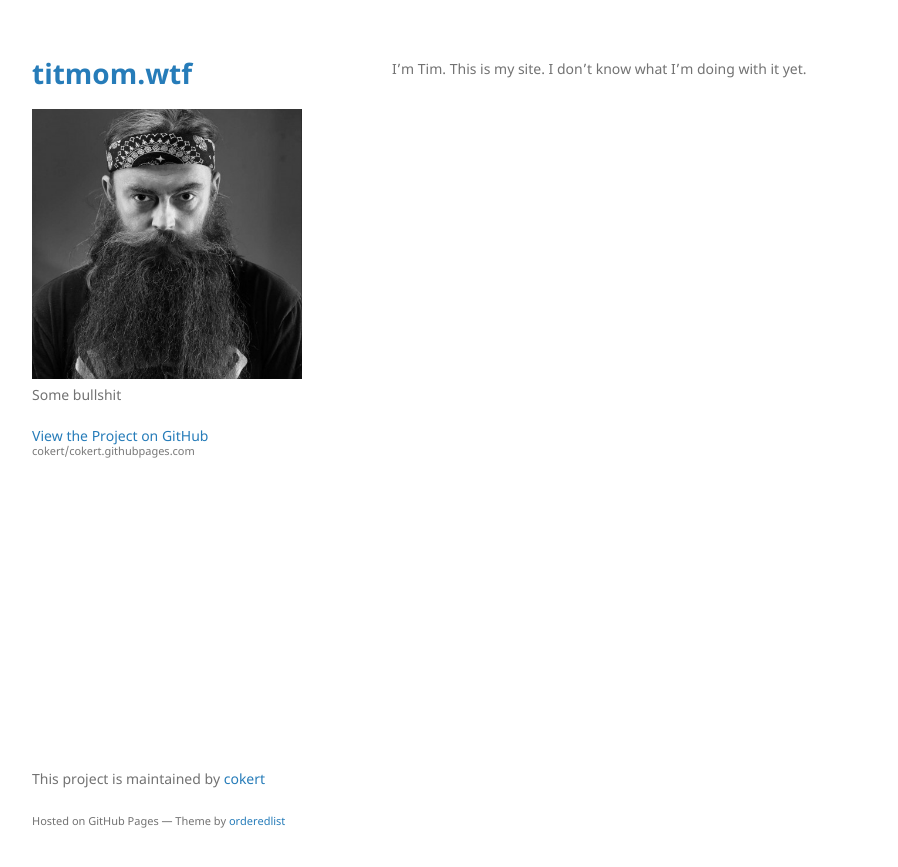
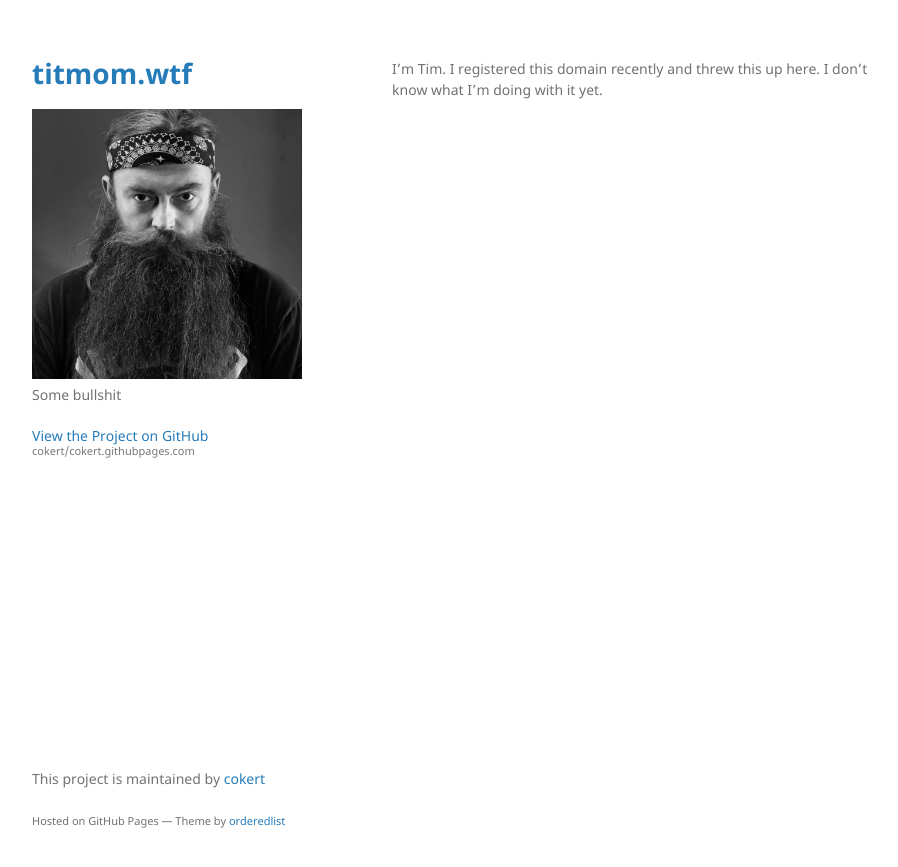
Before and after one commit to cokert/cokert.githubpages.com, a Jekyll site: the page built from index.md, in a window 1280 px wide. Shown: the top 867 px of the page, without its empty margins (178-1076 px from the left). Built offline with Jekyll 4.4.1, drawn with Linux system fonts in a browser that asks for light colours.

Commit message:
update index

```diff
--- a/index.md
+++ b/index.md
@@ -2,7 +2,7 @@
 layout: default
 ---
 
-I'm Tim.  This is my site.  I don't know what I'm doing with it yet.
+I'm Tim.  I registered this domain recently and threw this up here.  I don't know what I'm doing with it yet.
 
 <!--
 
```
